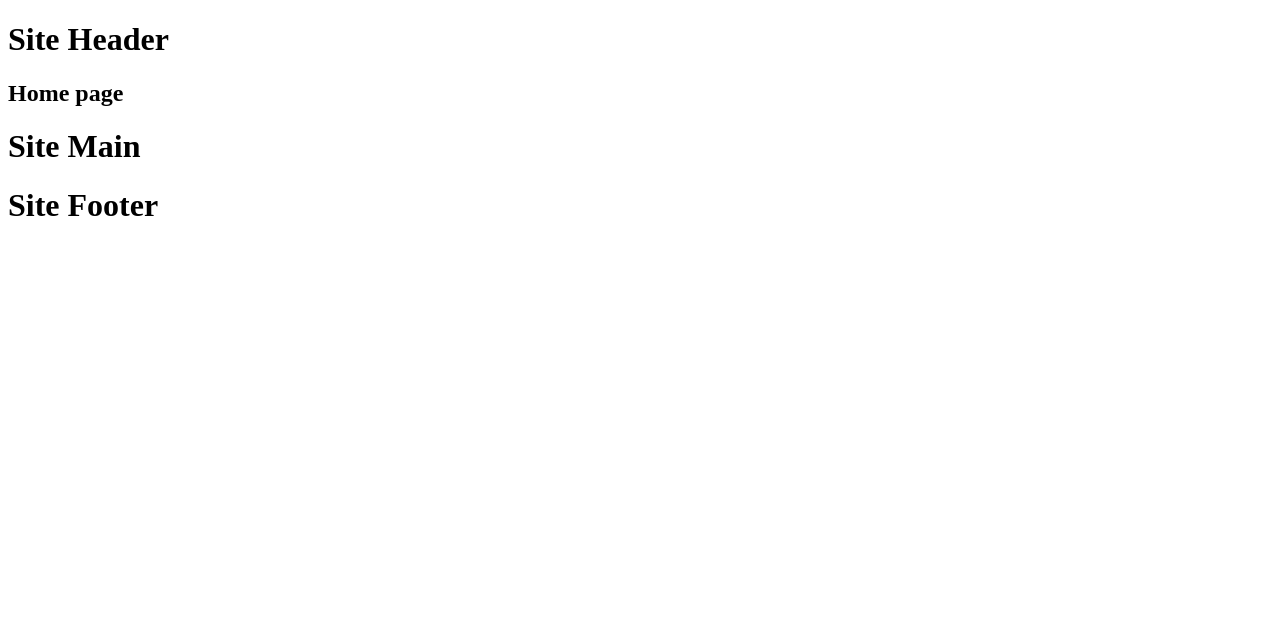
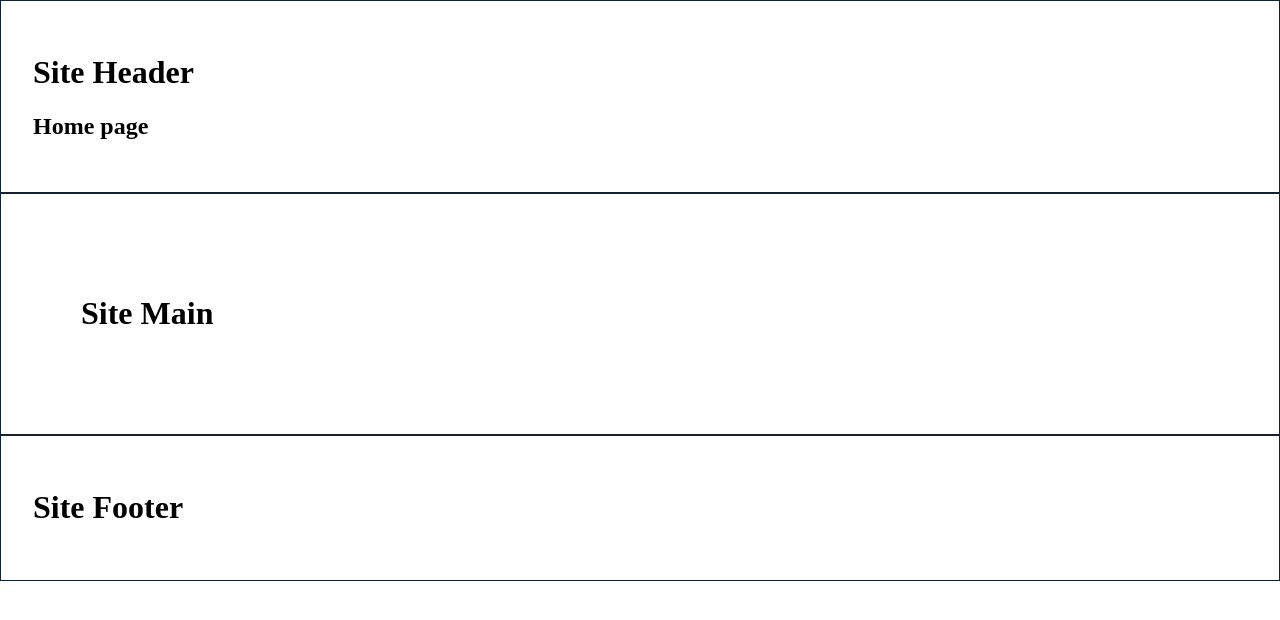
Before and after one commit to Muhammadboburshoh/react-portfolio, a React (Create React App) app: page / in a window 1280 px wide. Shown: the top 620 px of the page. Built offline with nearby package versions, Linux system fonts and the light colour scheme.

Commit message:
Add home page style

```diff
--- a/src/Pages/Home/Footer/Footer.css
+++ b/src/Pages/Home/Footer/Footer.css
@@ -0,0 +1,4 @@
+.home-footer {
+  border: 1px solid #123;
+  padding: 2rem;
+}
--- a/src/Pages/Home/Footer/Footer.jsx
+++ b/src/Pages/Home/Footer/Footer.jsx
@@ -1,9 +1,11 @@
+import "./Footer.css"
+
 function Footer () {
 
   return (
-    <header>
+    <footer className="home-footer">
       <h1>Site Footer</h1>
-    </header>
+    </footer>
   )
 }
 
--- a/src/Pages/Home/Header/Header.css
+++ b/src/Pages/Home/Header/Header.css
@@ -0,0 +1,9 @@
+body {
+  margin: 0;
+  padding: 0;
+}
+
+.home-header {
+  border: 1px solid #123;
+  padding: 2rem;
+}
--- a/src/Pages/Home/Header/Header.jsx
+++ b/src/Pages/Home/Header/Header.jsx
@@ -1,7 +1,9 @@
+import "./Header.css"
+
 function Header () {
 
   return (
-    <header>
+    <header className="home-header">
       <h1>Site Header</h1>
       <h2>Home page</h2>
     </header>
--- a/src/Pages/Home/Main/Main.css
+++ b/src/Pages/Home/Main/Main.css
@@ -0,0 +1,4 @@
+.home-main {
+  border: 1px solid #123;
+  padding: 5rem;
+}
--- a/src/Pages/Home/Main/Main.jsx
+++ b/src/Pages/Home/Main/Main.jsx
@@ -1,10 +1,11 @@
+import "./Main.css"
 
 function Main () {
 
   return (
-    <header>
+    <main className="home-main">
       <h1>Site Main</h1>
-    </header>
+    </main>
   )
 }
 
```
